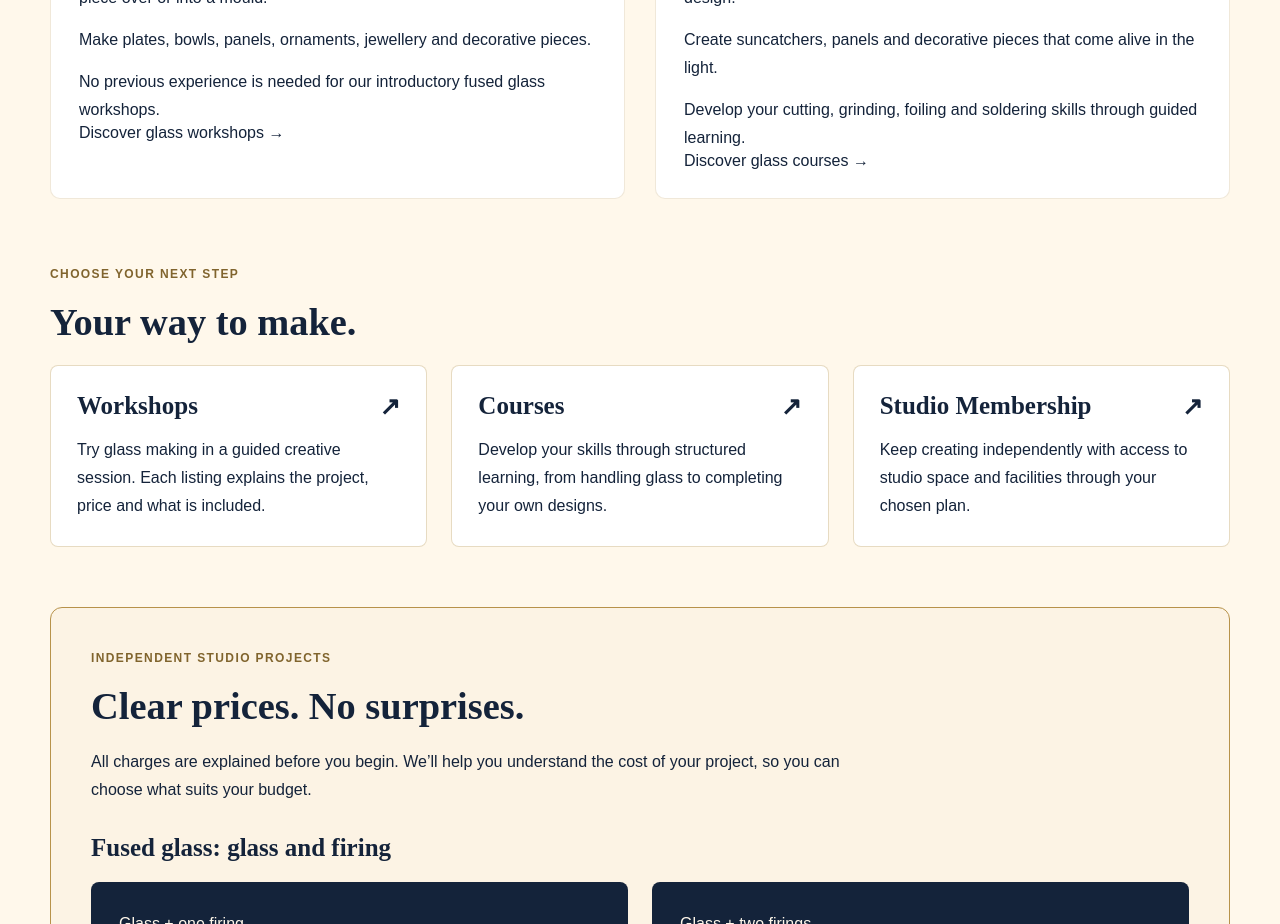
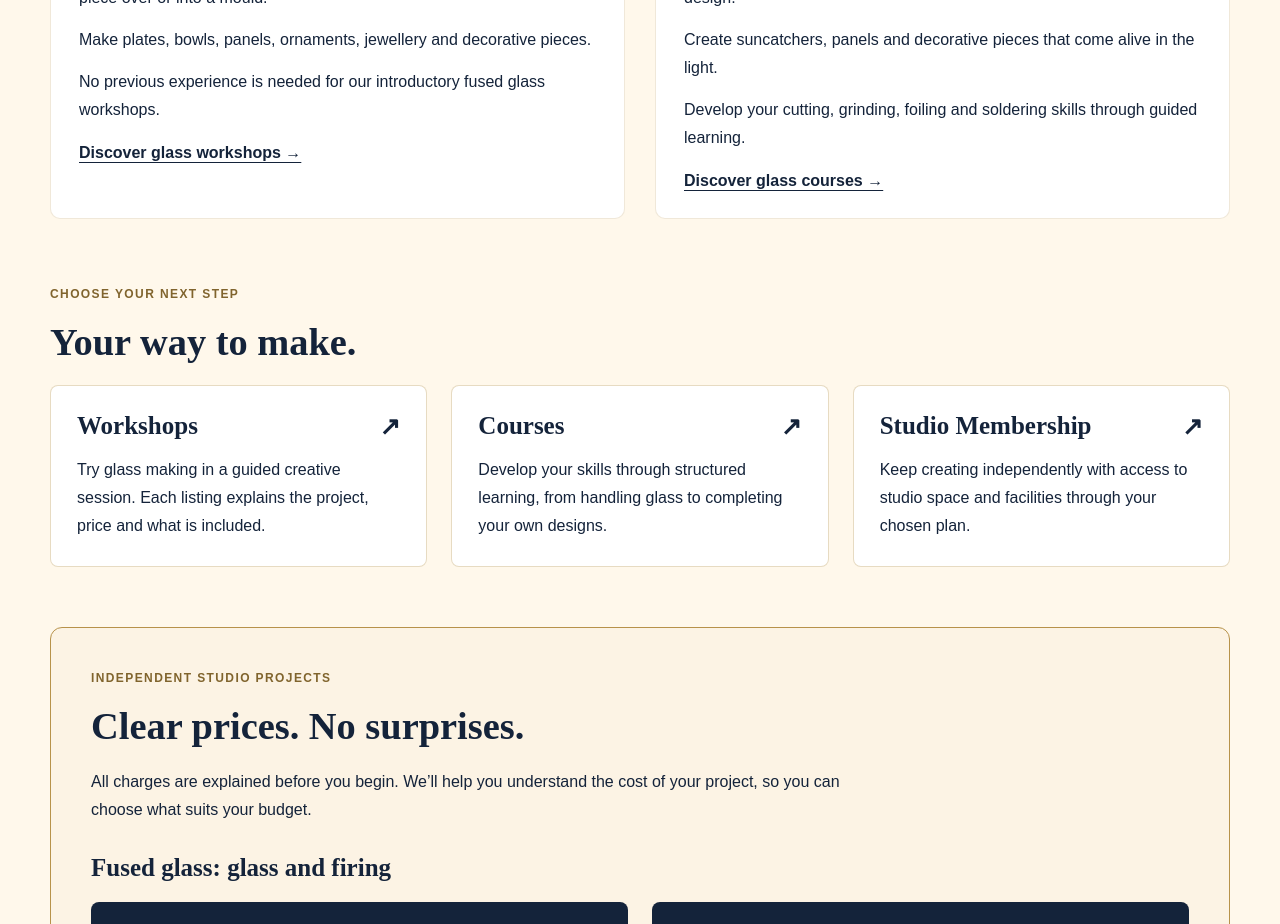
Before and after one commit to guzzep/crafteris-studio-website, a Next.js app: page /glass in a window 1280 px wide. Shown: the part 1300-2224 px from the top of the page. Built offline with nearby package versions, Linux system fonts and the light colour scheme; no server answers; the database is empty.

Commit message:
Style direct glass technique navigation consistently with pottery

```diff
--- a/src/app/glass/glass.module.css
+++ b/src/app/glass/glass.module.css
@@ -42,3 +42,5 @@
 .related a { display:inline-block; margin-top:10px; }
 @media(max-width:900px) { .heroCopy { padding:35px 25px; } .routeGrid { grid-template-columns:1fr; } .pricing,.group { margin-left:24px; margin-right:24px; } .group { flex-direction:column; align-items:flex-start; } }
 @media(max-width:600px) { .hero,.techniques,.shop,.priceGrid { grid-template-columns:1fr; } .heroPhoto { min-height:0; height:300px; border-radius:0; } .techniques,.section { padding:40px 24px; } .pricing { padding:25px; } .shop { padding:0 24px 40px; gap:25px; } .shop img { height:280px; } }
+
+.techniqueLink { display:inline-block; margin-top:20px; font-weight:700; text-decoration:underline; }
```
